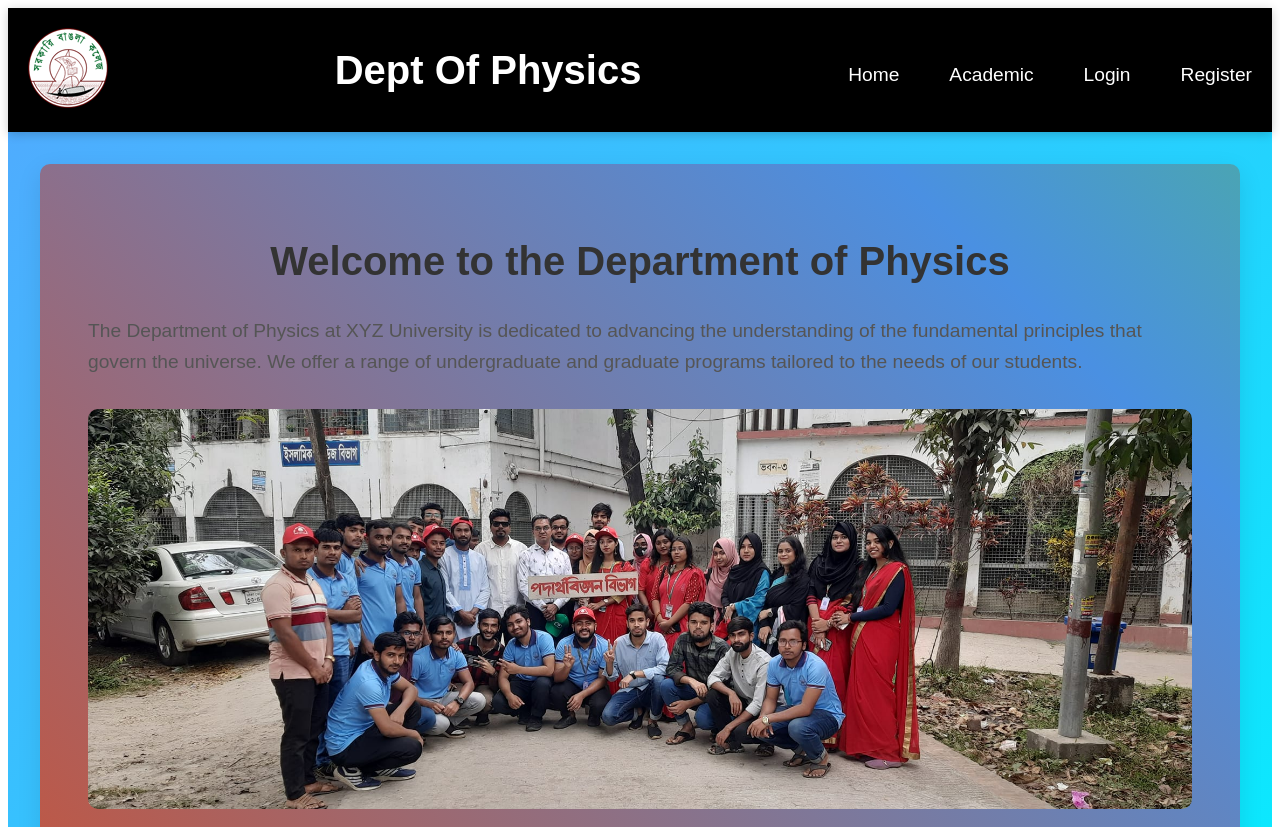
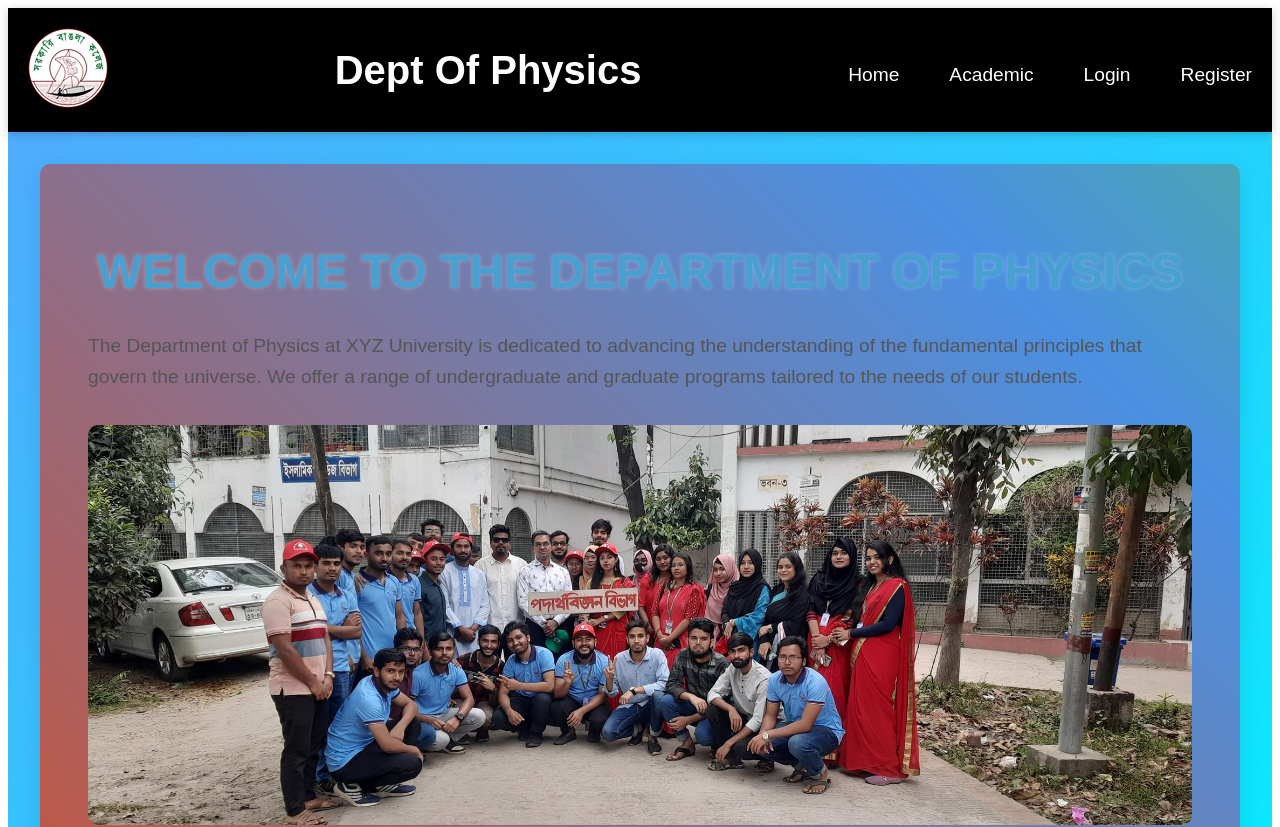
Before and after one commit to minhazexo/dop-repo, a React (Create React App) app: page / in a window 1280 px wide. Shown: the top 827 px of the page. Built offline with nearby package versions, Linux system fonts and the light colour scheme; no server answers.

Commit message:
Update home.scss

```diff
--- a/src/styles/home.scss
+++ b/src/styles/home.scss
@@ -21,11 +21,32 @@
     width: 100%;
 
     h1 {
-      font-size: 2.5rem;
-    color: #333;
-    margin-bottom: 2rem;
-    text-align: center;
+      font-size: 3rem;
+      font-weight: bold;
+      text-transform: uppercase;
+      text-align: center;
+      margin-bottom: 2rem;
+      color: white;
+      animation: blink 1.5s infinite alternate ease-in-out, glow 3s infinite alternate ease-in-out;
+      text-shadow: 0 0 5px rgba(255, 255, 255, 0.4);
+    }
 
+    @keyframes blink {
+      0% {
+        color: rgb(84, 188, 244);
+      }
+      100% {
+        color: black;
+      }
+    }
+
+    @keyframes glow {
+      0% {
+        text-shadow: 0 0 5px rgba(255, 255, 255, 0.3);
+      }
+      100% {
+        text-shadow: 0 0 10px rgba(255, 255, 255, 0.5);
+      }
     }
 
     .intro-text {
```
